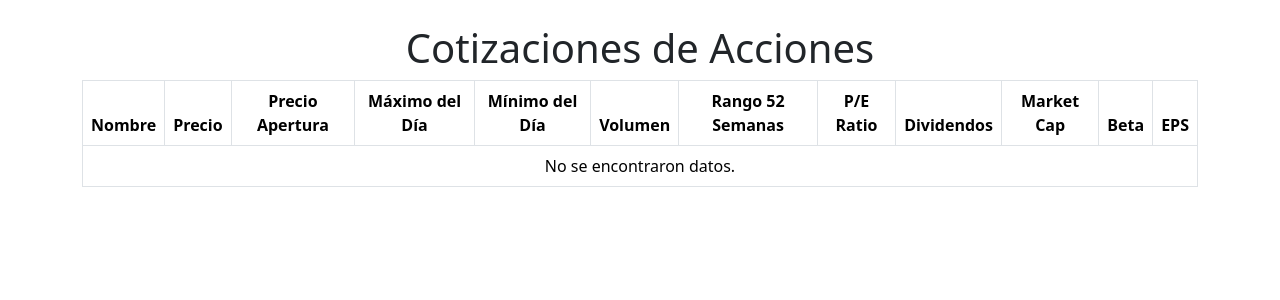
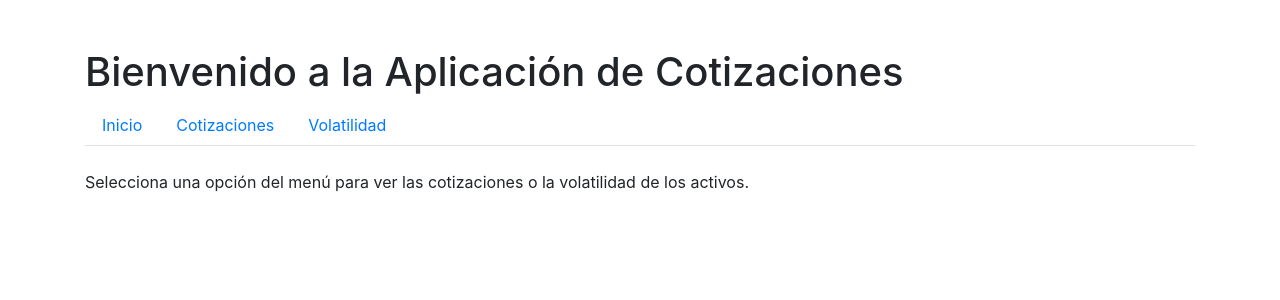
Before and after one commit to luislombardi/cotizaciones, a Flask app: template templates/index.html in a window 1280 px wide. Shown: the top 300 px of the page. Run offline with Flask 3, Linux system fonts and the light colour scheme; the template is opened without the code that fills it, so the values that code supplies are empty; some libraries are stand-ins or nearby versions.

Commit message:
Arregando la extructura...

```diff
--- a/app.py
+++ b/app.py
@@ -1,59 +1,17 @@
 from flask import Flask, render_template
-import yfinance as yf
+from views import cotizaciones_bp, volatilidad_bp
 
 app = Flask(__name__)
 
-# Función para obtener datos de cotización
-def obtener_cotizacion(ticker):
-    try:
-        accion = yf.Ticker(ticker)
-        print(f"Información de {ticker}: {accion.info}")  # Depuración: Imprimir info
-        datos = accion.history(period="5d")  # Obtener los datos del último día
-        print(f"Datos históricos de {ticker}: {datos}")  # Depuración: Imprimir datos
-        if datos.empty:
-            print(f"No se encontraron datos para {ticker}")
-            return None
-
-        precio_cierre = datos["Close"].iloc[-1]  # Obtener el último precio de cierre
-        precio_apertura = datos["Open"].iloc[-1]  # Obtener el precio de apertura
-        maximo_dia = datos["High"].iloc[-1]  # Obtener el máximo del día
-        minimo_dia = datos["Low"].iloc[-1]  # Obtener el mínimo del día
-        volumen = datos["Volume"].iloc[-1]  # Obtener el volumen del día
-
-        # Obtener los valores adicionales de la acción
-        informacion_accion = accion.info
-        rango_52_sem = (informacion_accion.get('fiftyTwoWeekHigh', 'N/A'), informacion_accion.get('fiftyTwoWeekLow', 'N/A'))
-        pe_ratio = informacion_accion.get('trailingPE', 'N/A')
-        dividendos = informacion_accion.get('dividendYield', 'N/A')
-        market_cap = informacion_accion.get('marketCap', 'N/A')
-        beta = informacion_accion.get('beta', 'N/A')
-        eps = informacion_accion.get('epsTrailingTwelveMonths', 'N/A')
-
-        # Crear el diccionario con los datos
-        cotizacion_data = {
-            'nombre': informacion_accion.get('shortName', ticker),
-            'precio': round(precio_cierre, 2),
-            'precio_apertura': round(precio_apertura, 2),
-            'maximo_dia': round(maximo_dia, 2),
-            'minimo_dia': round(minimo_dia, 2),
-            'volumen': volumen,
-            'rango_52_sem': rango_52_sem,
-            'pe_ratio': pe_ratio,
-            'dividendos': dividendos,
-            'market_cap': market_cap,
-            'beta': beta,
-            'eps': eps
-        }
-
-        # Imprimir el diccionario de manera correcta
-        print(f"Datos para {ticker}: {cotizacion_data}")  # Ya no es necesario usar str() ni f-string en el diccionario
-
-        return cotizacion_data
-    except Exception as e:
-        print(f"Error al obtener datos para {ticker}: {str(e)}")  # Depuración: Imprimir error
-        return None
+app.register_blueprint(cotizaciones_bp)
+app.register_blueprint(volatilidad_bp)
 
 @app.route('/')
+def home():
+    return render_template('index.html')
+
+if __name__ == '__main__':
+    app.run(debug=True)
 def index():
     tickers = ["AAPL", "GOOGL", "TSLA"]  # Lista de tickers
     resultados = []
--- a/templates/index.html
+++ b/templates/index.html
@@ -1,82 +1,31 @@
+
 <!DOCTYPE html>
-<html lang="es">
+<html lang="en">
 <head>
     <meta charset="UTF-8">
     <meta name="viewport" content="width=device-width, initial-scale=1.0">
-    <title>Cotizaciones de Acciones</title>
-    <!-- Vinculamos Bootstrap -->
-    <link href="https://cdn.jsdelivr.net/npm/bootstrap@5.3.0-alpha1/dist/css/bootstrap.min.css" rel="stylesheet">
-    <style>
-        /* Primer estilo: fondo azul oscuro con letra blanca */
-        .fondo-azul-oscuro {
-            background-color: #003366;
-            color: white;
-        }
-
-        /* Segundo estilo: fondo celeste claro con letra negra */
-        .fondo-celeste {
-            background-color: #ADD8E6;
-            color: black;
-        }
-
-        /* Tercer estilo: fondo blanco con letra negra */
-        .fondo-blanco {
-            background-color: white;
-            color: black;
-        }
-    </style>
+    <title>Inicio</title>
+    <link rel="stylesheet" href="https://stackpath.bootstrapcdn.com/bootstrap/4.5.2/css/bootstrap.min.css">
 </head>
 <body>
-    <div class="container mt-4">
-        <h1 class="text-center">Cotizaciones de Acciones</h1>
-        <table class="table table-bordered text-center">
-            <thead>
-                <tr class="fondo-azul-oscuro">
-                    <th>Nombre</th>
-                    <th>Precio</th>
-                    <th>Precio Apertura</th>
-                    <th>Máximo del Día</th>
-                    <th>Mínimo del Día</th>
-                    <th>Volumen</th>
-                    <th>Rango 52 Semanas</th>
-                    <th>P/E Ratio</th>
-                    <th>Dividendos</th>
-                    <th>Market Cap</th>
-                    <th>Beta</th>
-                    <th>EPS</th>
-                </tr>
-            </thead>
-            <tbody>
-                {% for cotizacion in cotizaciones %}
-                {% if loop.index is odd %}
-                <!-- Filas impares: fondo celeste claro con letra negra -->
-                <tr class="fondo-celeste">
-                {% else %}
-                <!-- Filas pares: fondo blanco con letra negra -->
-                <tr class="fondo-blanco">
-                {% endif %}
-                    <td>{{ cotizacion.nombre }}</td>
-                    <td>{{ cotizacion.precio }}</td>
-                    <td>{{ cotizacion.precio_apertura }}</td>
-                    <td>{{ cotizacion.maximo_dia }}</td>
-                    <td>{{ cotizacion.minimo_dia }}</td>
-                    <td>{{ cotizacion.volumen }}</td>
-                    <td>{{ cotizacion.rango_52_sem }}</td>
-                    <td>{{ cotizacion.pe_ratio }}</td>
-                    <td>{{ cotizacion.dividendos }}</td>
-                    <td>{{ cotizacion.market_cap }}</td>
-                    <td>{{ cotizacion.beta }}</td>
-                    <td>{{ cotizacion.eps }}</td>
-                {% else %}
-                <tr class="fondo-blanco">
-                    <td colspan="12">No se encontraron datos.</td>
-                </tr>
-                {% endfor %}
-            </tbody>
-        </table>
+    <div class="container mt-5">
+        <h1>Bienvenido a la Aplicación de Cotizaciones</h1>
+        <nav>
+            <ul class="nav nav-tabs">
+                <li class="nav-item">
+                    <a class="nav-link" href="/">Inicio</a>
+                </li>
+                <li class="nav-item">
+                    <a class="nav-link" href="/cotizaciones">Cotizaciones</a>
+                </li>
+                <li class="nav-item">
+                    <a class="nav-link" href="/volatilidad">Volatilidad</a>
+                </li>
+            </ul>
+        </nav>
+        <div class="mt-4">
+            <p>Selecciona una opción del menú para ver las cotizaciones o la volatilidad de los activos.</p>
+        </div>
     </div>
-
-    <!-- Vinculamos el JS de Bootstrap -->
-    <script src="https://cdn.jsdelivr.net/npm/bootstrap@5.3.0-alpha1/dist/js/bootstrap.bundle.min.js"></script>
 </body>
 </html>
--- /dev/null
+++ b/views/__init__.py
@@ -0,0 +1,6 @@
+# __init__.py en la carpeta views para inicializar el módulo de vistas
+# views/__init__.py
+from .cotizaciones import cotizaciones_bp
+from .volatilidad import volatilidad_bp
+
+__all__ = ['cotizaciones_bp', 'volatilidad_bp']
```
Also changed, not shown: templates/cotizaciones.html (added, +82 -0 lines), tests/volatilidadT.py (added, +67 -0 lines), views/cotizaciones.py (added, +81 -0 lines), views/volatilidad.py (added, +76 -0 lines), templates/volatilidad.html (added).
